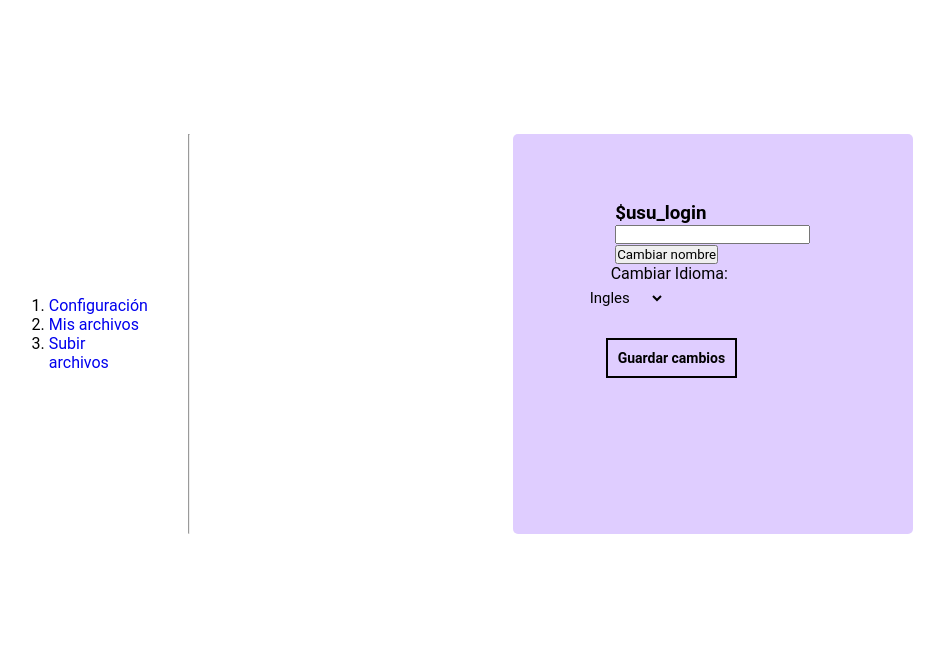
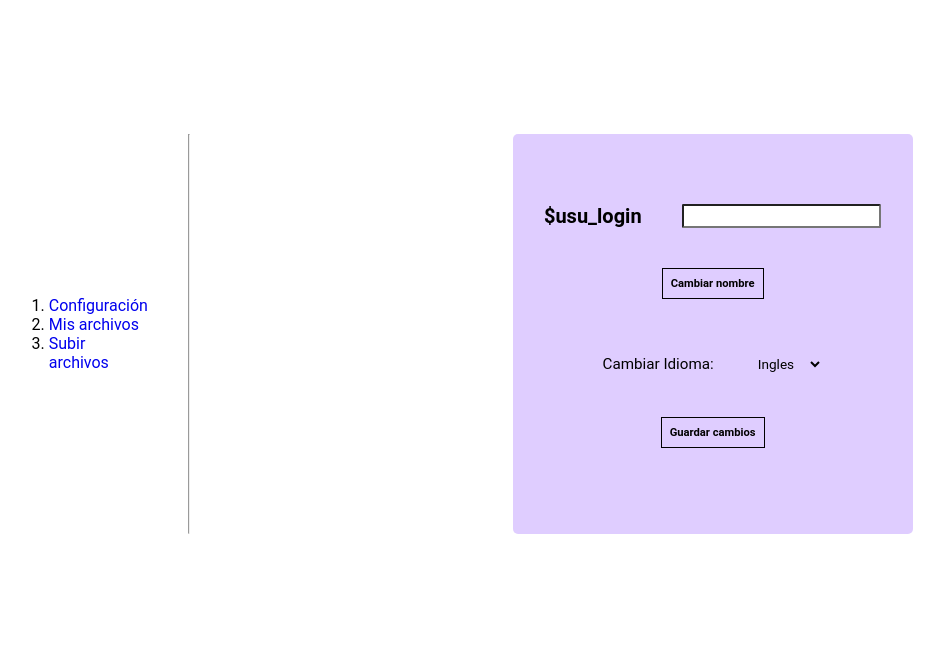
Before and after one commit to SantiagoMartin1/DISE-OPR, a PHP site: page /config.html in a window 1280 px wide. Shown: the part 66-713 px from the top of the page, without its empty margins (34-978 px from the left). Run offline with PHP 8.4, Linux system fonts and the light colour scheme.

Commit message:
main-congi 95% terminado

```diff
--- a/config.css
+++ b/config.css
@@ -104,7 +104,7 @@ main{
     justify-content: center;
     align-items: center;
     align-content: center;
-    flex-direction: row;
+    flex-direction: column;
     width: 50vh;
     height: 50vh;
     background-color: rgba(192, 156, 255, 0.5);
@@ -116,39 +116,122 @@ main{
     display: flex;
     justify-content: center;
     align-items: center;
-    align-self: flex-start;
+    align-self: center;
+    flex-direction: column;
+}
+
+.name-chg{
+    display: flex;
+    justify-content: center;
+    align-items: center;
+    align-self: center;
+    flex-direction: row;
+    gap: 5vh;
+    margin: 5vh;
+}
+
+.main-tittle{
+    display: flex;
+    justify-content: flex-start;
+    align-items: center;
+    align-self: center;
+    font-size: 2.5vh;
+}
+
+.txt-name{
+    display: flex;
+    justify-content: flex-end;
+    align-items: center;
+    align-self: center;
+    border-radius: .2vh;
+    padding: .3vh;
+}
+
+.sbmt-div{
+    display: flex;
+    justify-content: center;
+    align-items: center;
+    align-items: center;
+}
+
+.btn-name{
+    display: flex;
+    justify-content: center;
+    align-items: center;
+    align-self: center;
+    border: .2vh solid black;
+    font-size: 1.4vh;
+    background: transparent;
+    font-weight: 600;
+    cursor: pointer;
+    color: black;
+    outline: none;
+    transition: .2s all ease;
+    padding: 1vh 1vh;
+}
+
+.main-idioma{
+    display: flex;
+    justify-content: center;
+    align-items: center;
+    align-self: center;
     flex-direction: column;
     margin: 6vh;
 }
 
+.form-idioma{
+    display: flex;
+    flex-direction: column;
+    gap: 3.5vh;
+}
+
+.idioma-chg{
+    display: flex;
+    justify-content: center;
+    align-items: center;
+    align-self: center;
+    flex-direction: row;
+    gap: 5vh;
+    margin: 1vh;
+}
+
 
 label{
-    padding: 30px;
+    display: flex;
+    font-size: 1.9vh;
 }
 
 select{
+    display: flex;
     background-color: transparent;
     border: none;
-    padding: 5px 5px;
-    font-size: 15px;
+    font-size: 1.7vh;
 }
 
 select:focus{
     outline: none;
 }
 
+.idioma-sbmt{
+    display: flex;
+    justify-content: center;
+    align-items: center;
+    align-self: center;
+}
+
 .btn-idiomas{
     display: flex;
+    justify-content: center;
     align-items: center;
-    justify-content: center;
-    border: 2px solid black;
-    font-size: 14px;
+    align-self: center;
+    border: .2vh solid black;
+    font-size: 1.4vh;
     background: transparent;
     font-weight: 600;
     cursor: pointer;
     color: black;
     outline: none;
     transition: .2s all ease;
-    padding: 10px 10px;
-    margin: 25px;
+    padding: 1vh 1vh;
+    margin: 1vh;
 }
--- a/config.html
+++ b/config.html
@@ -49,14 +49,20 @@
                             <input type="submit" value="Cambiar nombre" class="btn-name">
                         </div>
                     </form>
+                </div>
                 <div class="main-idioma">
-                        <form action="post">
+                    <div class="form-idioma">
+                        <form action="post" class="form-idioma">
+                            <div class="idioma-chg">
                                 <label for="Idiomas">Cambiar Idioma: </label>
                                 <select name="Idiomas" class="Idioma">
                                     <option value="Ingles">Ingles</option>
                                     <option value="Esnpaniol">Español</option>
                                 </select>
+                            </div>
+                            <div class="idioma-sbmt">
                                 <input type="submit" value="Guardar cambios" class="btn-idiomas">
+                            </div>
                             </form>
                     </div>
                 </div>
```
Lines whose indentation alone changed are shown as unchanged.
